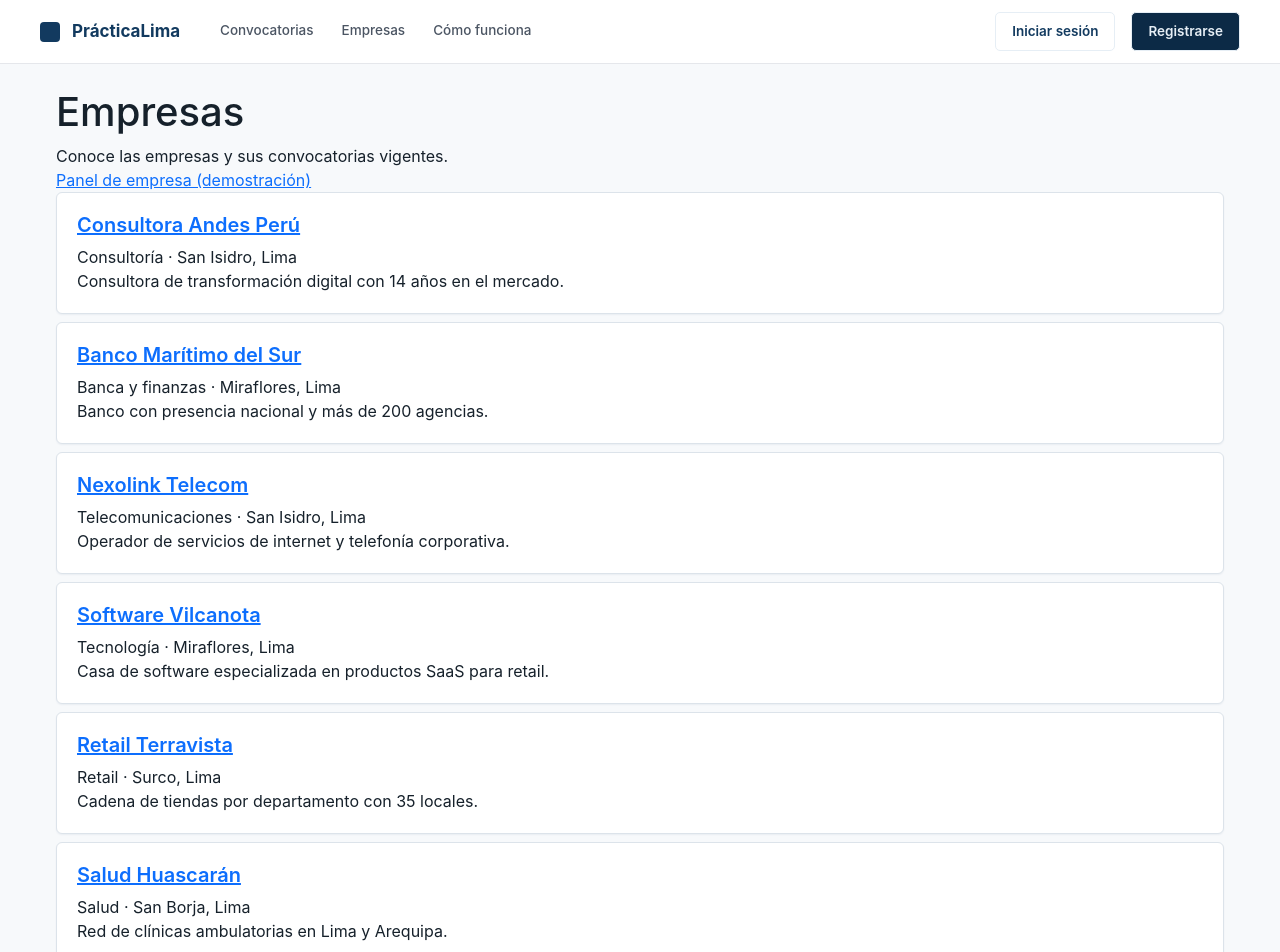
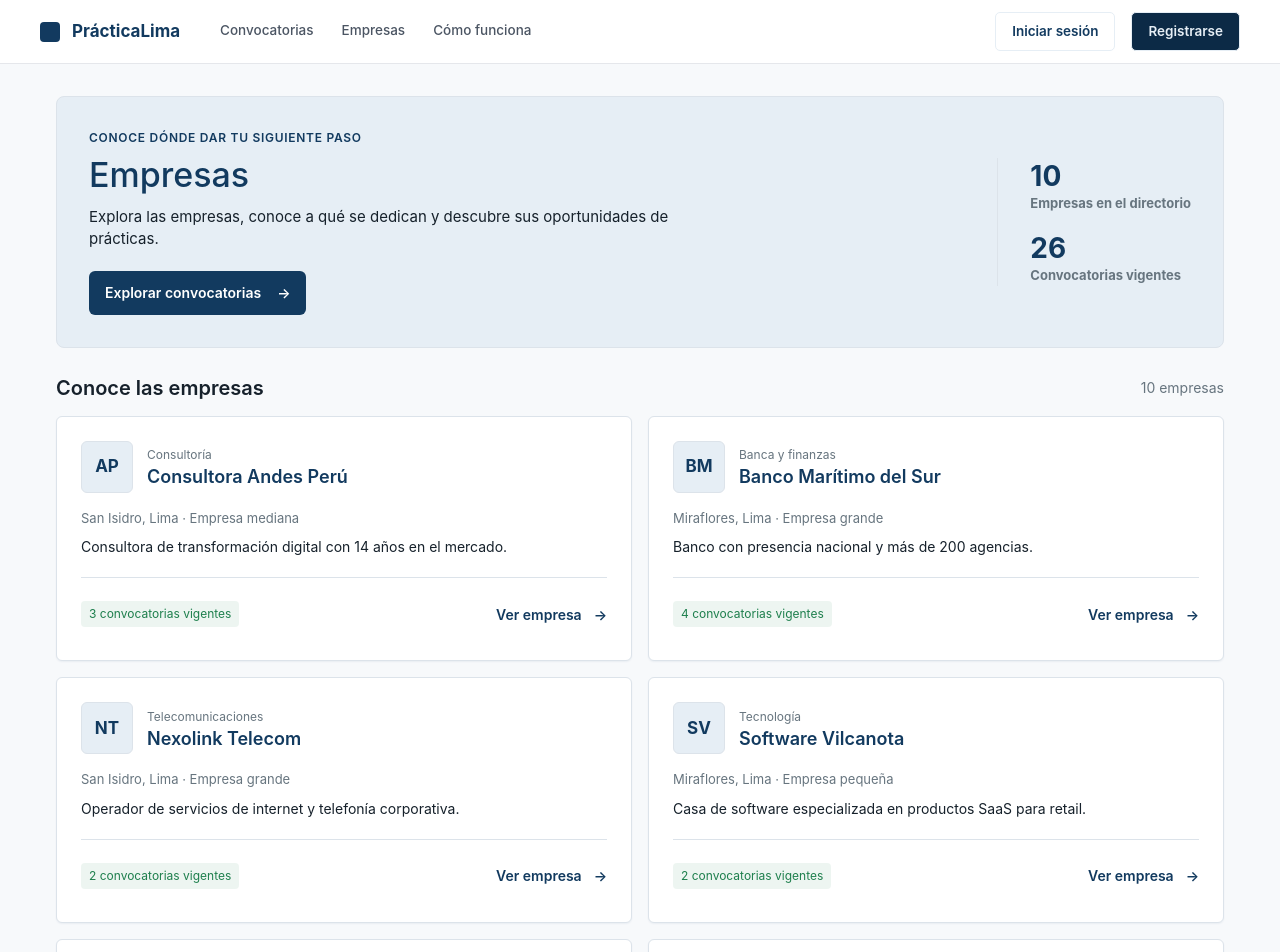
Before and after one commit to maespinar/Proyecto-PW, a React (Vite) app: page /empresas in a window 1280 px wide. Shown: the top 952 px of the page. Built offline with nearby package versions, Linux system fonts and the light colour scheme.

Commit message:
style(hu3): dar estilo al directorio de empresas

```diff
--- /dev/null
+++ b/src/HU-3/components/TarjetaEmpresa.jsx
@@ -0,0 +1,27 @@
+import { Link } from 'react-router-dom'
+
+export default function TarjetaEmpresa({ empresa, totalVigentes }) {
+  return (
+    <article className="empresas-tarjeta">
+      <div className="empresas-identidad">
+        <span className="empresas-logo" aria-hidden="true">{empresa.iniciales}</span>
+        <div>
+          <p className="empresas-sector">{empresa.sector}</p>
+          <h3>{empresa.nombreComercial}</h3>
+        </div>
+      </div>
+      <p className="empresas-ubicacion">{empresa.distrito}, Lima · Empresa {empresa.tamano.toLowerCase()}</p>
+      <p className="empresas-descripcion">{empresa.descripcion}</p>
+      <div className="empresas-tarjeta-pie">
+        <span className={totalVigentes > 0 ? 'empresas-vigentes' : 'empresas-sin-vigentes'}>
+          {totalVigentes > 0
+            ? `${totalVigentes} ${totalVigentes === 1 ? 'convocatoria vigente' : 'convocatorias vigentes'}`
+            : 'Sin convocatorias vigentes'}
+        </span>
+        <Link to={`/empresas/${empresa.id}`} aria-label={`Ver empresa: ${empresa.nombreComercial}`}>
+          Ver empresa <span aria-hidden="true">→</span>
+        </Link>
+      </div>
+    </article>
+  )
+}
--- a/src/HU-3/pages/Empresas.jsx
+++ b/src/HU-3/pages/Empresas.jsx
@@ -1,22 +1,66 @@
 import { Link } from 'react-router-dom'
 import empresas from '../../HU-4/data/empresas'
-import '../styles/FichaEmpresa.css'
+import convocatorias from '../../HU-4/data/convocatorias'
+import { estaVigente } from '../../HU-4/utils/catalogoUtils'
+import TarjetaEmpresa from '../components/TarjetaEmpresa'
+import '../styles/Empresas.css'
 
 export default function Empresas() {
+  const vigentes = convocatorias.filter(estaVigente)
+
   return (
-    <section className="fe">
-      <h1>Empresas</h1>
-      <p>Conoce las empresas y sus convocatorias vigentes.</p>
-      <p><Link to="/empresa/perfil">Panel de empresa (demostración)</Link></p>
-      <div className="fe-lista">
-        {empresas.map((empresa) => (
-          <article key={empresa.id} className="fe-tarjeta">
-            <h2><Link to={'/empresas/' + empresa.id}>{empresa.nombreComercial}</Link></h2>
-            <p>{empresa.sector} · {empresa.distrito}, Lima</p>
-            <p>{empresa.descripcion}</p>
-          </article>
-        ))}
+    <section className="directorio-empresas" aria-labelledby="empresas-titulo">
+      <header className="empresas-cabecera">
+        <div className="empresas-presentacion">
+          <p className="empresas-antetitulo">Conoce dónde dar tu siguiente paso</p>
+          <h1 id="empresas-titulo">Empresas</h1>
+          <p className="empresas-introduccion">
+            Explora las empresas, conoce a qué se dedican y descubre sus oportunidades de prácticas.
+          </p>
+          <Link className="empresas-boton" to="/convocatorias">
+            Explorar convocatorias <span aria-hidden="true">→</span>
+          </Link>
+        </div>
+        <dl className="empresas-resumen">
+          <div>
+            <dt>Empresas en el directorio</dt>
+            <dd>{empresas.length}</dd>
+          </div>
+          <div>
+            <dt>Convocatorias vigentes</dt>
+            <dd>{vigentes.length}</dd>
+          </div>
+        </dl>
+      </header>
+
+      <div className="empresas-listado-cabecera">
+        <h2>Conoce las empresas</h2>
+        <p>{empresas.length} {empresas.length === 1 ? 'empresa' : 'empresas'}</p>
       </div>
+      {empresas.length > 0 ? (
+        <div className="empresas-grilla">
+          {empresas.map((empresa) => (
+            <TarjetaEmpresa
+              key={empresa.id}
+              empresa={empresa}
+              totalVigentes={vigentes.filter((convocatoria) => convocatoria.empresaId === empresa.id).length}
+            />
+          ))}
+        </div>
+      ) : (
+        <div className="empresas-vacio" role="status">
+          <h3>Aún no hay empresas para mostrar</h3>
+          <p>Cuando estén disponibles, podrás conocerlas aquí.</p>
+        </div>
+      )}
+
+      <aside className="empresas-panel" aria-labelledby="empresas-panel-titulo">
+        <div>
+          <h2 id="empresas-panel-titulo">¿Representas a una empresa?</h2>
+          <p>Conoce el panel para gestionar el perfil institucional y las convocatorias.</p>
+        </div>
+        <Link to="/empresa/perfil">Panel de empresa (demostración) <span aria-hidden="true">→</span></Link>
+      </aside>
     </section>
   )
 }
--- /dev/null
+++ b/src/HU-3/styles/Empresas.css
@@ -0,0 +1,301 @@
+.directorio-empresas {
+  max-width: 1200px;
+  margin: 0 auto;
+  padding: 32px 16px 16px;
+  line-height: 1.5;
+}
+
+.directorio-empresas .empresas-cabecera {
+  display: flex;
+  align-items: center;
+  justify-content: space-between;
+  gap: 40px;
+  padding: 32px;
+  border: 1px solid var(--color-border);
+  border-radius: 8px;
+  background: var(--color-primary-soft);
+}
+
+.directorio-empresas .empresas-presentacion {
+  max-width: 620px;
+}
+
+.directorio-empresas .empresas-antetitulo {
+  margin: 0 0 8px;
+  color: var(--color-primary);
+  font-size: 12px;
+  font-weight: 600;
+  letter-spacing: 0.06em;
+  text-transform: uppercase;
+}
+
+.directorio-empresas h1 {
+  margin: 0 0 10px;
+  color: var(--color-primary);
+  font-size: clamp(28px, 4vw, 34px);
+  line-height: 1.2;
+}
+
+.directorio-empresas .empresas-introduccion {
+  margin: 0 0 20px;
+  font-size: 15px;
+}
+
+.directorio-empresas a {
+  color: var(--color-primary);
+  font-size: 14px;
+  font-weight: 600;
+  text-decoration: none;
+}
+
+.directorio-empresas a:hover {
+  text-decoration: underline;
+}
+
+.directorio-empresas a:focus-visible {
+  outline: 2px solid var(--color-primary);
+  outline-offset: 4px;
+  border-radius: 4px;
+}
+
+.directorio-empresas .empresas-boton {
+  display: inline-flex;
+  align-items: center;
+  justify-content: center;
+  gap: 16px;
+  min-height: 44px;
+  padding: 10px 16px;
+  border-radius: 6px;
+  background: var(--color-primary);
+  color: var(--color-surface);
+}
+
+.directorio-empresas .empresas-boton:hover {
+  background: var(--color-primary-dark);
+  text-decoration: none;
+}
+
+.directorio-empresas .empresas-resumen {
+  display: grid;
+  flex-shrink: 0;
+  gap: 16px;
+  margin: 0;
+  padding-left: 32px;
+  border-left: 1px solid var(--color-border);
+}
+
+.directorio-empresas .empresas-resumen > div {
+  display: flex;
+  flex-direction: column-reverse;
+}
+
+.directorio-empresas .empresas-resumen dt {
+  color: var(--color-text-muted);
+  font-size: 13px;
+}
+
+.directorio-empresas .empresas-resumen dd {
+  margin: 0;
+  color: var(--color-primary);
+  font-size: 28px;
+  font-weight: 700;
+  line-height: 1.3;
+}
+
+.directorio-empresas .empresas-listado-cabecera {
+  display: flex;
+  flex-wrap: wrap;
+  align-items: center;
+  justify-content: space-between;
+  gap: 8px;
+  margin: 28px 0 16px;
+}
+
+.directorio-empresas .empresas-listado-cabecera h2 {
+  margin: 0;
+  font-size: 20px;
+  font-weight: 600;
+}
+
+.directorio-empresas .empresas-listado-cabecera p {
+  margin: 0;
+  color: var(--color-text-muted);
+  font-size: 14px;
+}
+
+.directorio-empresas .empresas-grilla {
+  display: grid;
+  grid-template-columns: repeat(2, minmax(0, 1fr));
+  gap: 16px;
+}
+
+.directorio-empresas .empresas-tarjeta {
+  display: flex;
+  flex-direction: column;
+  min-width: 0;
+  padding: 24px;
+  border: 1px solid var(--color-border);
+  border-radius: 6px;
+  background: var(--color-surface);
+  box-shadow: var(--shadow-card);
+}
+
+.directorio-empresas .empresas-tarjeta:focus-within {
+  border-color: var(--color-primary);
+}
+
+.directorio-empresas .empresas-identidad {
+  display: flex;
+  align-items: center;
+  gap: 14px;
+}
+
+.directorio-empresas .empresas-logo {
+  display: grid;
+  flex-shrink: 0;
+  place-items: center;
+  width: 52px;
+  height: 52px;
+  border: 1px solid var(--color-border);
+  border-radius: 6px;
+  background: var(--color-primary-soft);
+  color: var(--color-primary);
+  font-size: 17px;
+  font-weight: 700;
+}
+
+.directorio-empresas .empresas-sector {
+  margin: 0 0 2px;
+  color: var(--color-text-muted);
+  font-size: 12px;
+}
+
+.directorio-empresas .empresas-tarjeta h3 {
+  margin: 0;
+  color: var(--color-primary);
+  font-size: 18px;
+  font-weight: 600;
+  overflow-wrap: anywhere;
+}
+
+.directorio-empresas .empresas-ubicacion {
+  margin: 16px 0 8px;
+  color: var(--color-text-muted);
+  font-size: 13px;
+}
+
+.directorio-empresas .empresas-descripcion {
+  flex: 1;
+  margin: 0 0 20px;
+  font-size: 14px;
+}
+
+.directorio-empresas .empresas-tarjeta-pie {
+  display: flex;
+  flex-wrap: wrap;
+  align-items: center;
+  justify-content: space-between;
+  gap: 12px;
+  padding-top: 14px;
+  border-top: 1px solid var(--color-border);
+}
+
+.directorio-empresas .empresas-vigentes,
+.directorio-empresas .empresas-sin-vigentes {
+  padding: 4px 8px;
+  border-radius: 4px;
+  font-size: 12px;
+}
+
+.directorio-empresas .empresas-vigentes {
+  background: rgba(30, 127, 77, 0.08);
+  color: var(--color-success);
+}
+
+.directorio-empresas .empresas-sin-vigentes {
+  background: var(--color-bg);
+  color: var(--color-text-muted);
+}
+
+.directorio-empresas .empresas-tarjeta-pie a {
+  display: inline-flex;
+  align-items: center;
+  gap: 12px;
+  min-height: 44px;
+}
+
+.directorio-empresas .empresas-panel {
+  display: flex;
+  flex-wrap: wrap;
+  align-items: center;
+  justify-content: space-between;
+  gap: 16px;
+  margin-top: 24px;
+  padding: 24px;
+  border: 1px solid var(--color-border);
+  border-radius: 6px;
+  background: var(--color-surface);
+}
+
+.directorio-empresas .empresas-panel h2,
+.directorio-empresas .empresas-vacio h3 {
+  margin: 0 0 4px;
+  color: var(--color-primary);
+  font-size: 16px;
+  font-weight: 600;
+}
+
+.directorio-empresas .empresas-panel p,
+.directorio-empresas .empresas-vacio p {
+  margin: 0;
+  color: var(--color-text-muted);
+  font-size: 14px;
+}
+
+.directorio-empresas .empresas-panel a {
+  padding-block: 10px;
+}
+
+.directorio-empresas .empresas-vacio {
+  padding: 40px 24px;
+  border: 1px solid var(--color-border);
+  border-radius: 6px;
+  background: var(--color-surface);
+  text-align: center;
+}
+
+@media (max-width: 760px) {
+  .directorio-empresas .empresas-cabecera {
+    align-items: stretch;
+    flex-direction: column;
+    gap: 24px;
+    padding: 24px;
+  }
+
+  .directorio-empresas .empresas-resumen {
+    grid-template-columns: repeat(2, minmax(0, 1fr));
+    padding: 20px 0 0;
+    border-top: 1px solid var(--color-border);
+    border-left: 0;
+  }
+
+  .directorio-empresas .empresas-grilla {
+    grid-template-columns: minmax(0, 1fr);
+  }
+}
+
+@media (max-width: 400px) {
+  .directorio-empresas {
+    padding-top: 20px;
+  }
+
+  .directorio-empresas .empresas-cabecera,
+  .directorio-empresas .empresas-tarjeta,
+  .directorio-empresas .empresas-panel {
+    padding: 20px;
+  }
+
+  .directorio-empresas .empresas-boton {
+    width: 100%;
+  }
+}
```
